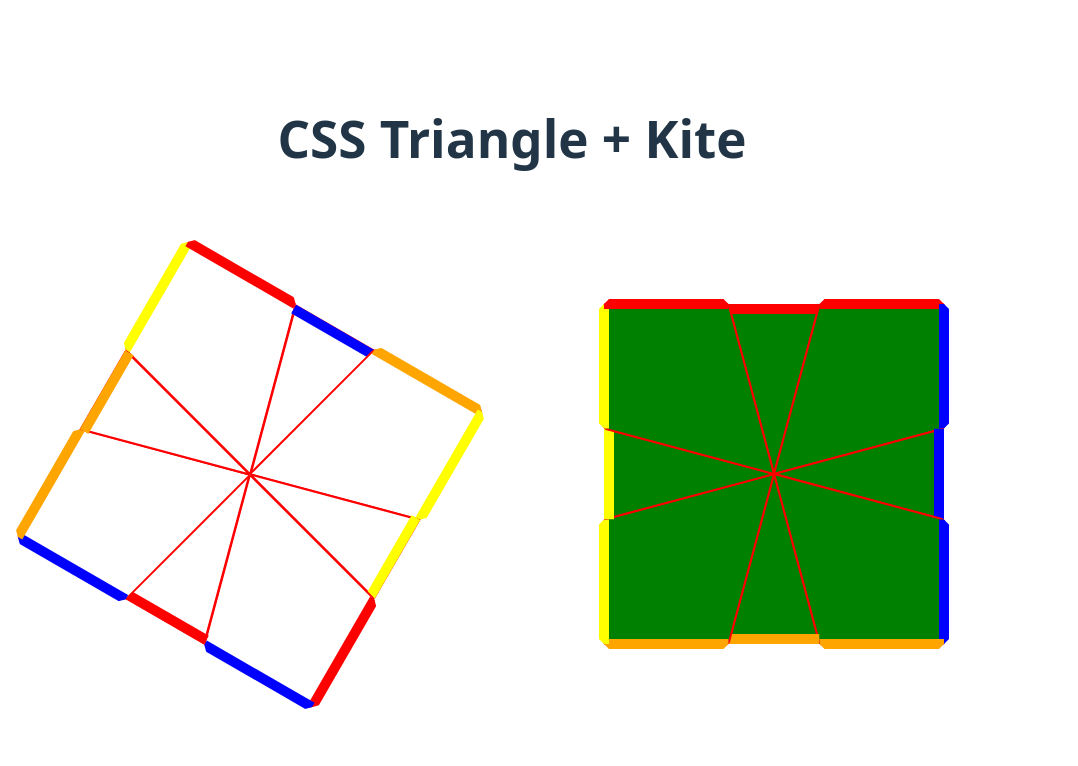
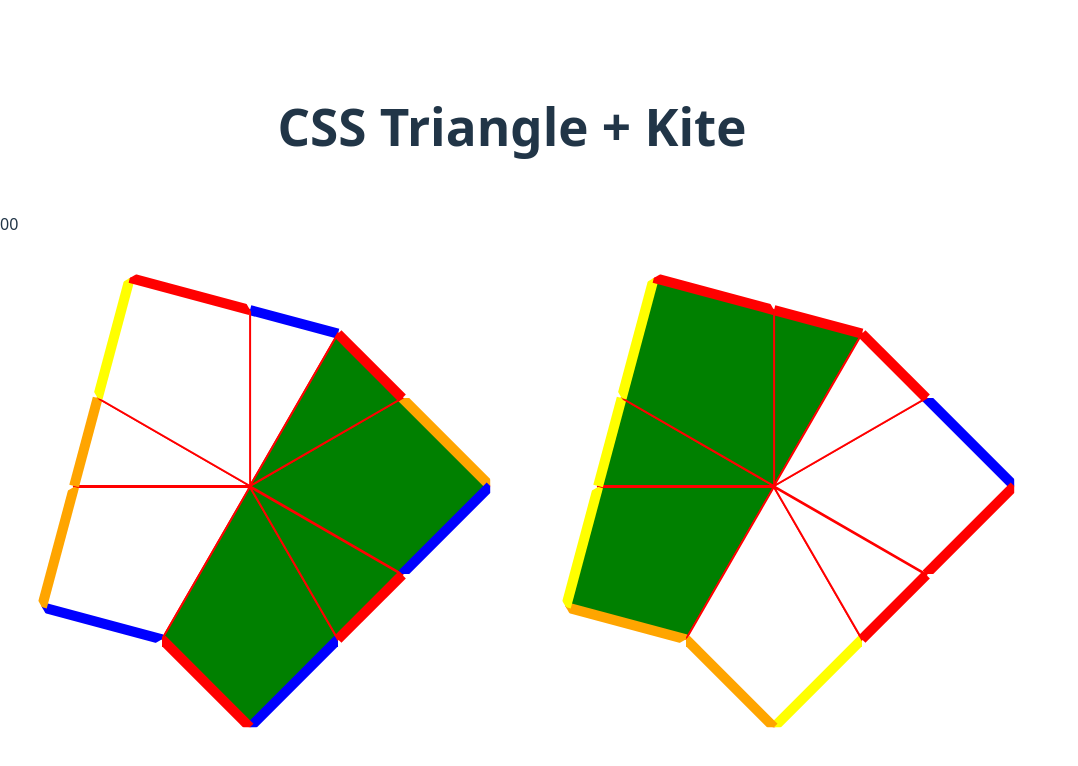
Before and after one commit to ssung1/square1-react, a React (Vite) app: page / in a window 1280 px wide. Shown: the top 766 px of the page, without its empty margins (0-1078 px from the left). Built offline with nearby package versions, Linux system fonts and the light colour scheme.

Commit message:
Updated initialization to start at flip plane (15)

```diff
--- a/src/block.js
+++ b/src/block.js
@@ -32,7 +32,7 @@ export class Block {
   flip() {
     return new Block(
       this.shape,
-      normalizeDegrees(210 - this.angle),
+      normalizeDegrees(240 - this.angle),
       this.faceColor,
       this.sideColor2,
       this.sideColor1
@@ -40,21 +40,21 @@ export class Block {
   }
 }
 // top
-export const blockTopNorth = new Block(triangle, 0, white, red, none);
-export const blockTopNorthEast = new Block(kite, 45, white, red, blue);
-export const blockTopEast = new Block(triangle, 90, white, blue, none);
-export const blockTopSouthEast = new Block(kite, 135, white, blue, orange);
-export const blockTopSouth = new Block(triangle, 180, white, orange, none);
-export const blockTopSouthWest = new Block(kite, 225, white, orange, yellow);
-export const blockTopWest = new Block(triangle, 270, white, yellow, none);
-export const blockTopNorthWest = new Block(kite, 315, white, yellow, red);
+export const blockTopNorth = new Block(triangle, 15, white, red, none);
+export const blockTopNorthEast = new Block(kite, 60, white, red, blue);
+export const blockTopEast = new Block(triangle, 105, white, blue, none);
+export const blockTopSouthEast = new Block(kite, 150, white, blue, orange);
+export const blockTopSouth = new Block(triangle, 195, white, orange, none);
+export const blockTopSouthWest = new Block(kite, 240, white, orange, yellow);
+export const blockTopWest = new Block(triangle, 285, white, yellow, none);
+export const blockTopNorthWest = new Block(kite, 330, white, yellow, red);
 
 // bottom
-export const blockBottomNorth = new Block(triangle, 0, green, red, none);
-export const blockBottomNorthEast = new Block(kite, 45, green, red, blue);
-export const blockBottomEast = new Block(triangle, 90, green, blue, none);
-export const blockBottomSouthEast = new Block(kite, 135, green, blue, orange);
-export const blockBottomSouth = new Block(triangle, 180, green, orange, none);
-export const blockBottomSouthWest = new Block(kite, 225, green, orange, yellow);
-export const blockBottomWest = new Block(triangle, 270, green, yellow, none);
-export const blockBottomNorthWest = new Block(kite, 315, green, yellow, red);
+export const blockBottomNorth = new Block(triangle, 15, green, red, none);
+export const blockBottomNorthEast = new Block(kite, 60, green, red, blue);
+export const blockBottomEast = new Block(triangle, 105, green, blue, none);
+export const blockBottomSouthEast = new Block(kite, 150, green, blue, orange);
+export const blockBottomSouth = new Block(triangle, 195, green, orange, none);
+export const blockBottomSouthWest = new Block(kite, 240, green, orange, yellow);
+export const blockBottomWest = new Block(triangle, 285, green, yellow, none);
+export const blockBottomNorthWest = new Block(kite, 330, green, yellow, red);
--- a/src/components/App.css
+++ b/src/components/App.css
@@ -29,21 +29,7 @@
   transform-origin: center;
 }
 
-.triangle-fill {
-  position: absolute;
-  inset: 2px;
-  inset-block-start: 10px;
-  background: #646cff;
-  clip-path: inherit;
-}
-
 .kite {
   display: block;
   transform-origin: center;
 }
-
-.kite-fill {
-  position: absolute;
-  inset: 2px;
-  background: #61dafb;
-}
--- a/src/components/App.jsx
+++ b/src/components/App.jsx
@@ -6,9 +6,9 @@ import { breadthFirstSearch, cubeStateToStats } from '../search.js';
 
 function App() {
   // breadth first search
-  const cubeStates = useMemo(() => breadthFirstSearch(cube, 0), []);
+  // const cubeStates = useMemo(() => breadthFirstSearch(cube, 0), []);
   // one-off test
-  // const cubeStates = useMemo(() => [cube.execute('10 00 ')], []);
+  const cubeStates = useMemo(() => [cube.execute('00 ')], []);
 
   const cubeVisuals = cubeStates
     // .filter(cubeState => cubeState.topFace.isSolvedAsTop())
--- a/src/components/FaceVisual.jsx
+++ b/src/components/FaceVisual.jsx
@@ -120,6 +120,7 @@ function Triangle({
   const { width, height } = getTriangleDimensionsFromSide(sideLength)
   const borderThickness = BORDER_THICKNESS
   const shortEdgeThickness = BORDER_THICKNESS * SHORT_EDGE_MULTIPLIER
+  const shortEdgeColor = sideColor1 === 'none' ? borderColor : sideColor1
 
   return (
     <svg
@@ -127,7 +128,7 @@ function Triangle({
       width={width}
       height={height}
       viewBox={`0 0 ${width} ${height}`}
-      style={{ transform: `rotate(${rotation}deg)` }}
+      style={{ transform: `rotate(${rotation}deg)`, overflow: 'visible' }}
       aria-label="triangle shape"
     >
       <polygon
@@ -138,10 +139,10 @@ function Triangle({
       />
       <line
         x1="0"
-        y1={shortEdgeThickness / 2}
+        y1="0"
         x2={width}
-        y2={shortEdgeThickness / 2}
-        stroke={sideColor1}
+        y2="0"
+        stroke={shortEdgeColor}
         strokeWidth={shortEdgeThickness}
         strokeLinecap="butt"
       />
@@ -160,6 +161,8 @@ function Kite({
   const kiteGeometry = getKiteGeometry(longSideLength)
   const borderThickness = BORDER_THICKNESS
   const shortEdgeThickness = BORDER_THICKNESS * SHORT_EDGE_MULTIPLIER
+  const leftShortEdgeColor = sideColor1 === 'none' ? borderColor : sideColor1
+  const rightShortEdgeColor = sideColor2 === 'none' ? borderColor : sideColor2
 
   return (
     <svg
@@ -183,7 +186,7 @@ function Kite({
         y1={kiteGeometry.leftShortEdge.start.y}
         x2={kiteGeometry.leftShortEdge.end.x}
         y2={kiteGeometry.leftShortEdge.end.y}
-        stroke={sideColor1}
+        stroke={leftShortEdgeColor}
         strokeWidth={shortEdgeThickness}
       />
       <line
@@ -191,7 +194,7 @@ function Kite({
         y1={kiteGeometry.rightShortEdge.start.y}
         x2={kiteGeometry.rightShortEdge.end.x}
         y2={kiteGeometry.rightShortEdge.end.y}
-        stroke={sideColor2}
+        stroke={rightShortEdgeColor}
         strokeWidth={shortEdgeThickness}
       />
     </svg>
--- a/src/cube-face.js
+++ b/src/cube-face.js
@@ -64,7 +64,7 @@ export function createCubeFace(blockString) {
   }
 
   const blocks = [];
-  let angleCursor = firstShapeCode === 'k' ? 330 : 0;
+  let angleCursor = 15;
   let totalDegrees = 0;
 
   tokens.forEach((token) => {
@@ -158,9 +158,9 @@ function setsMatch(firstSet, secondSet) {
 
 export class CubeFace {
   // IMPORTANT:
-  // the flip plane is always 15 degrees clockwise from the vertical axis
+  // the flip plane is always 30 degrees clockwise from the vertical axis
   constructor(blocks) {
-    this.flipPlane = 15;
+    this.flipPlane = 30;
     this.blocks = blocks;
   }
 
@@ -170,8 +170,8 @@ export class CubeFace {
     );
   }
 
-  // the face is flippable if there is an edge at 15 AND if there's an edge at
-  // 195 (15 + 180)
+  // the face is flippable if there is an edge at 30 AND if there's an edge at
+  // 210 (30 + 180)
   isFlippable() {
     const hasFlipPlaneEdge = this.blocks.some(block => block.edgeAngleClockwise() === this.flipPlane);
     const hasOppositeFlipPlaneEdge = this.blocks.some(block => block.edgeAngleClockwise() === (this.flipPlane + 180) % 360);
@@ -246,7 +246,7 @@ export class CubeFace {
   }
 }
 
-const initialTopFace = createCubeFace('kwyr twb kwoy twy kwrb twr kwbo two');
+const initialTopFace = createCubeFace('twb kwoy twy kwrb twr kwbo two kwyr');
 const initialBottomFace = createCubeFace('tgr kgrb tgb kgbo tgo kgoy tgy kgyr');
 
 export const topFace = initialTopFace;
```
